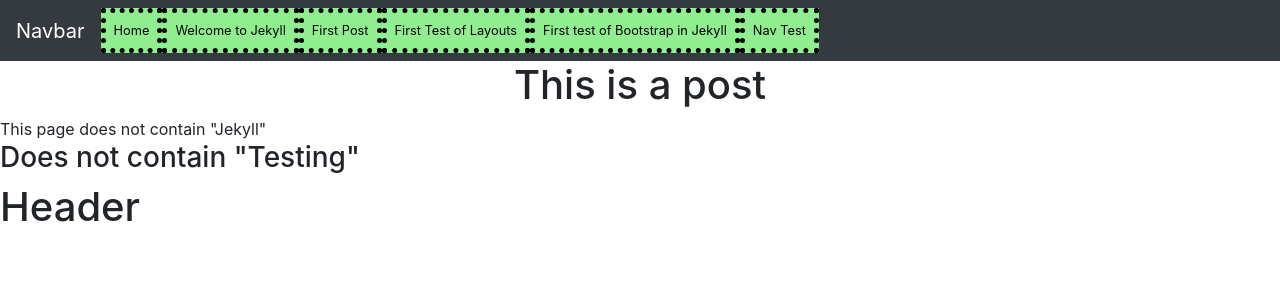
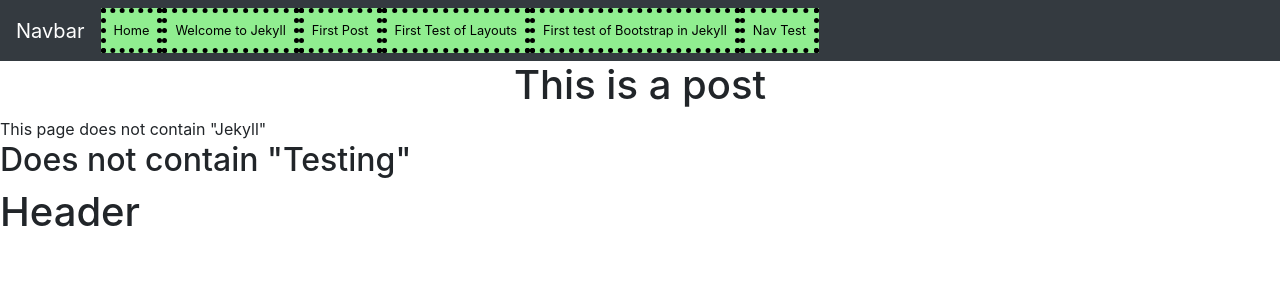
Before and after one commit to williaml4292/SEP-Notes, a Jekyll site: the page built from _posts/2025-03-06-bootstrap-nav.markdown, in a window 1280 px wide. Shown: the top 300 px of the page. Built offline with Jekyll 4.4.1, drawn with Linux system fonts in a browser that asks for light colours; nearby versions of some CDN libraries.

Commit message:
Fri, Apr 4, 2025, 2:23 PM -04:00

```diff
--- a/_layouts/post.html
+++ b/_layouts/post.html
@@ -26,7 +26,7 @@ This page does not contain "Jekyll"
 {% if categories contains "Testing" %}
 {{ categories }} Extra Text
 {% else %}
-<h3> Does not contain "Testing" </h3>
+<h2> Does not contain "Testing" </h2>
 {% endif %}
 {% endfor %}
 
```
